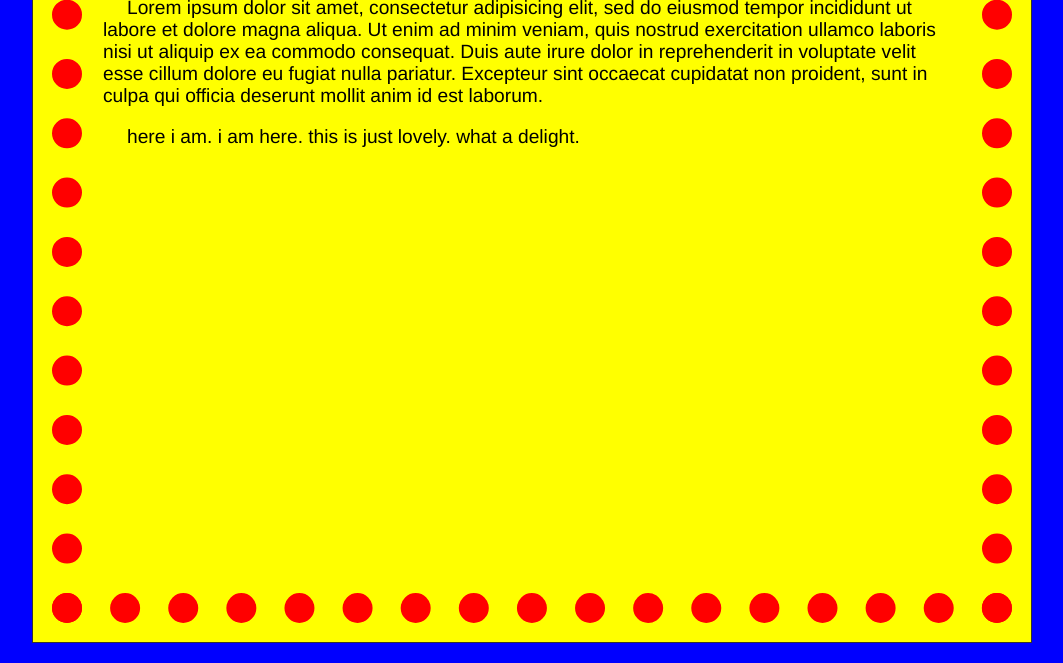
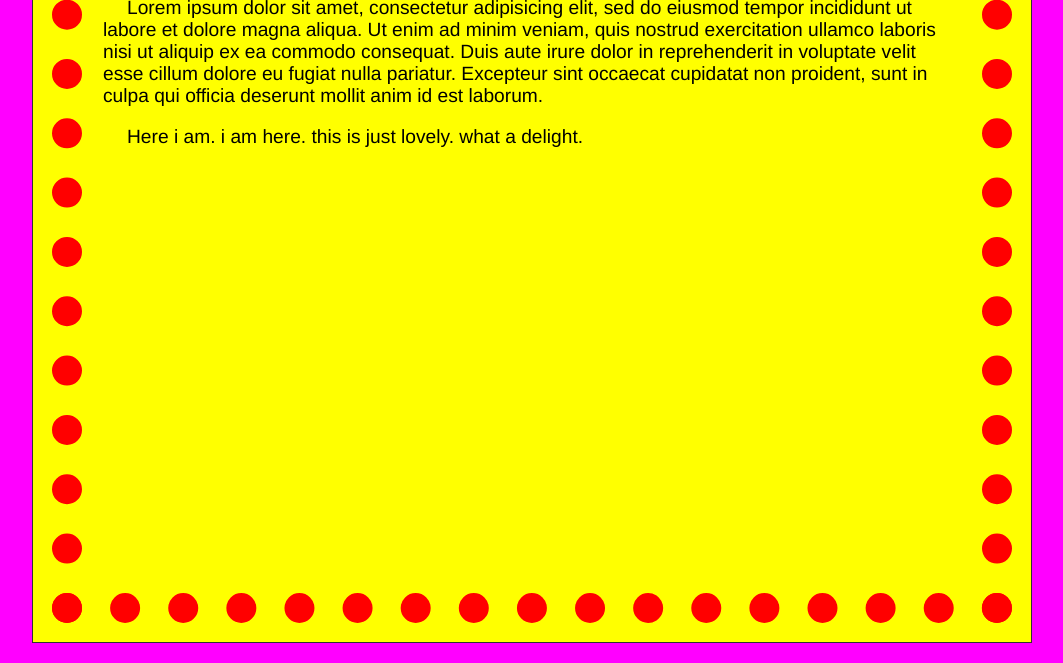
Before and after one commit to wmodes/art101, a plain HTML site: page lab2/index.html in a window 1280 px wide. Shown: the part 159-822 px from the top of the page, without its empty margins (108-1171 px from the left). Drawn offline with Linux system fonts and the light colour scheme; a web font is replaced by a local one.

Commit message:
Just an example

```diff
--- a/lab2/css/lab.css
+++ b/lab2/css/lab.css
@@ -1,6 +1,6 @@
 
 body {
-	background-color: blue;
+	background-color: magenta;
 	padding: 20px;
 	max-width: 1000px;
 	margin: 0 auto;
--- a/lab2/index.html
+++ b/lab2/index.html
@@ -10,7 +10,7 @@
     <main id="content">
       <h1>Lab 2 - HTML & CSS</h1>
       <p>Lorem ipsum dolor sit amet, consectetur adipisicing elit, sed do eiusmod tempor incididunt ut labore et dolore magna aliqua. Ut enim ad minim veniam, quis nostrud exercitation ullamco laboris nisi ut aliquip ex ea commodo consequat. Duis aute irure dolor in reprehenderit in voluptate velit esse cillum dolore eu fugiat nulla pariatur. Excepteur sint occaecat cupidatat non proident, sunt in culpa qui officia deserunt mollit anim id est laborum.</p>
-      <p>here i am. i am here. this is just lovely. what a delight.</p>
+      <p>Here i am. i am here. this is just lovely. what a delight.</p>
     </main>
 
   </body>
```
